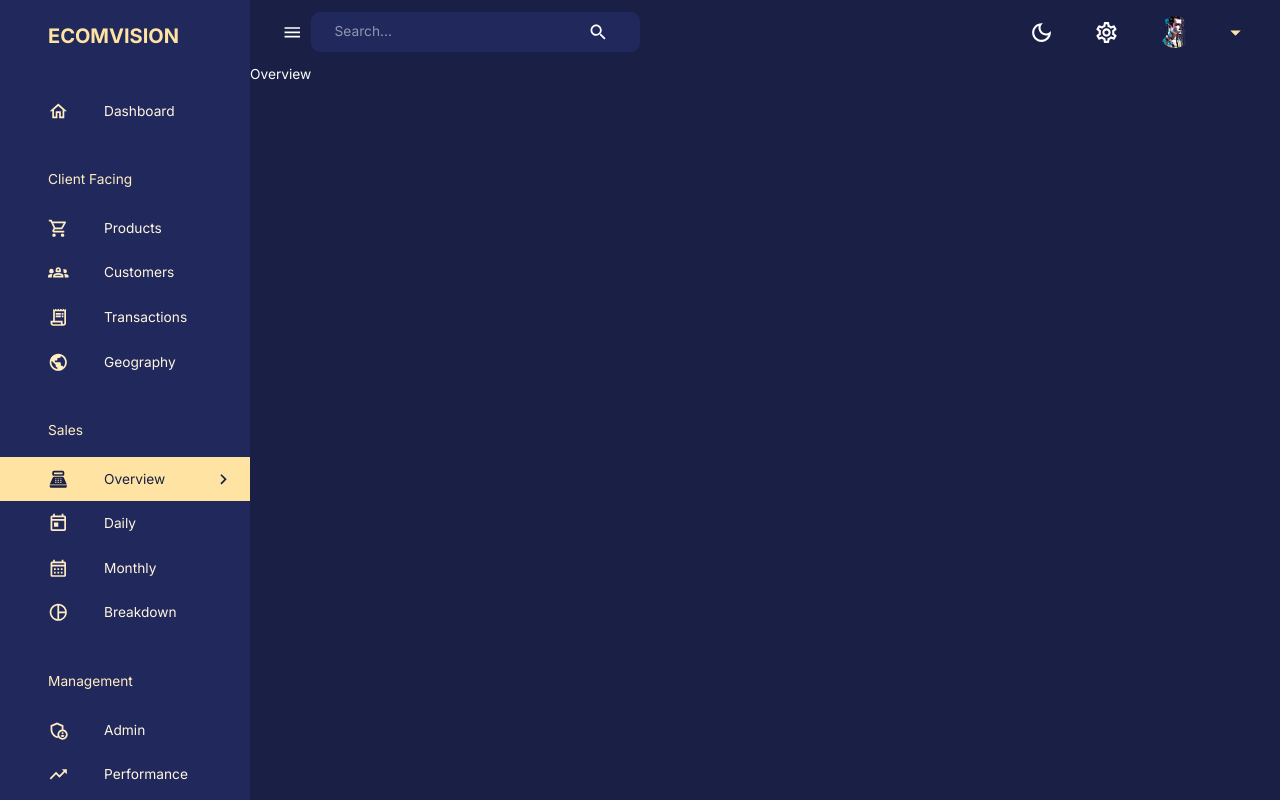
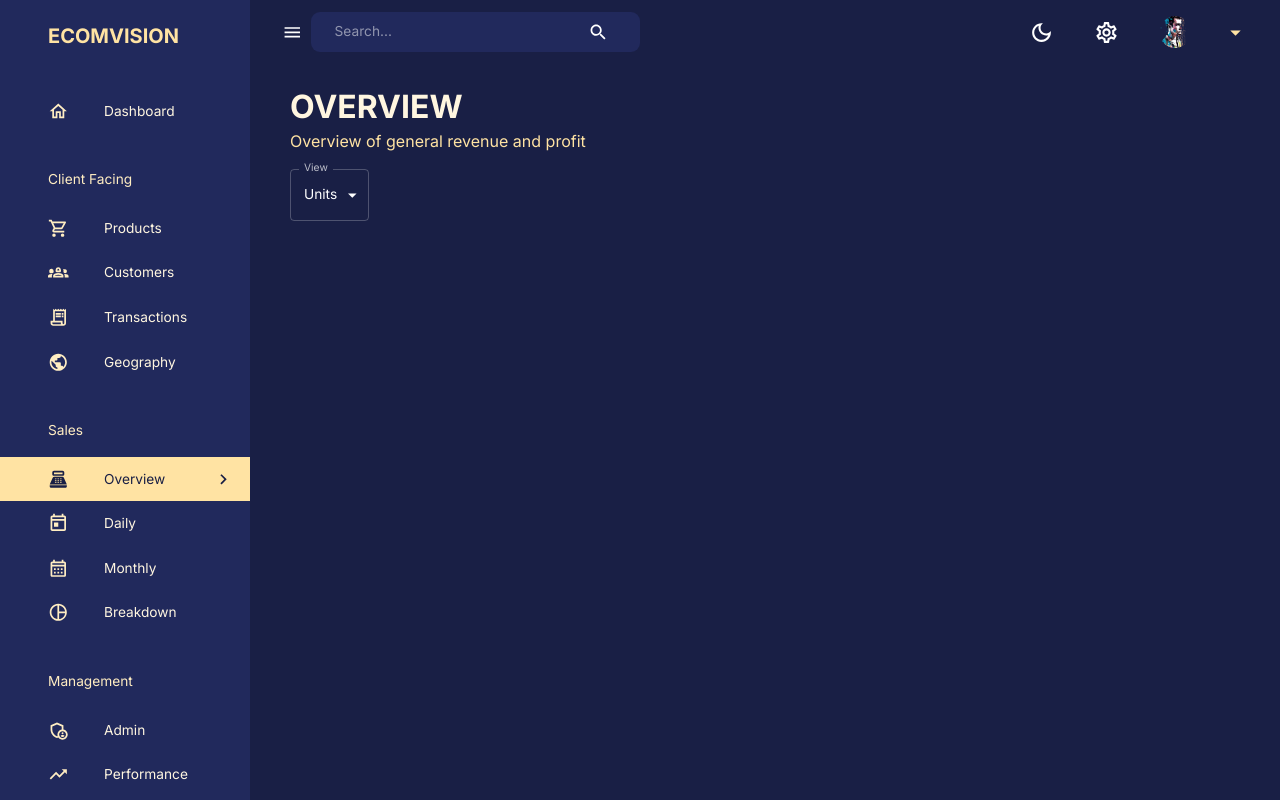
Before and after one commit to jaewoo-ahn/admin, a React (Create React App) app in the folder client/: page /overview in a window 1280 px wide. Built offline with nearby package versions, Linux system fonts and the light colour scheme; no server answers.

Commit message:
form control

```diff
--- /dev/null
+++ b/client/src/components/OverviewChart.jsx
@@ -0,0 +1,7 @@
+import React from "react";
+
+const OverviewChart = () => {
+  return <div>OverviewChart</div>;
+};
+
+export default OverviewChart;
--- a/client/src/scenes/overview/index.jsx
+++ b/client/src/scenes/overview/index.jsx
@@ -1,7 +1,34 @@
-import React from "react";
+import React, { useState } from "react";
+import { FormControl, MenuItem, InputLabel, Box, Select } from "@mui/material";
+import Header from "components/Header";
+import OverviewChart from "components/OverviewChart";
 
 const Overview = () => {
-  return <div>Overview</div>;
+  const [view, setView] = useState("units");
+
+  return (
+    <Box m="1.5rem 2.5rem">
+      <Header
+        title="OVERVIEW"
+        subtitle="Overview of general revenue and profit"
+      />
+      <Box height="75vh">
+        <FormControl sx={{ mt: "1rem" }}>
+          <InputLabel>View</InputLabel>
+          <Select
+            value={view}
+            label="View"
+            onChange={(e) => {
+              setView(e.target.value);
+            }}
+          >
+            <MenuItem value="sales">sales</MenuItem>
+            <MenuItem value="units">Units</MenuItem>
+          </Select>
+        </FormControl>
+      </Box>
+    </Box>
+  );
 };
 
 export default Overview;
```
